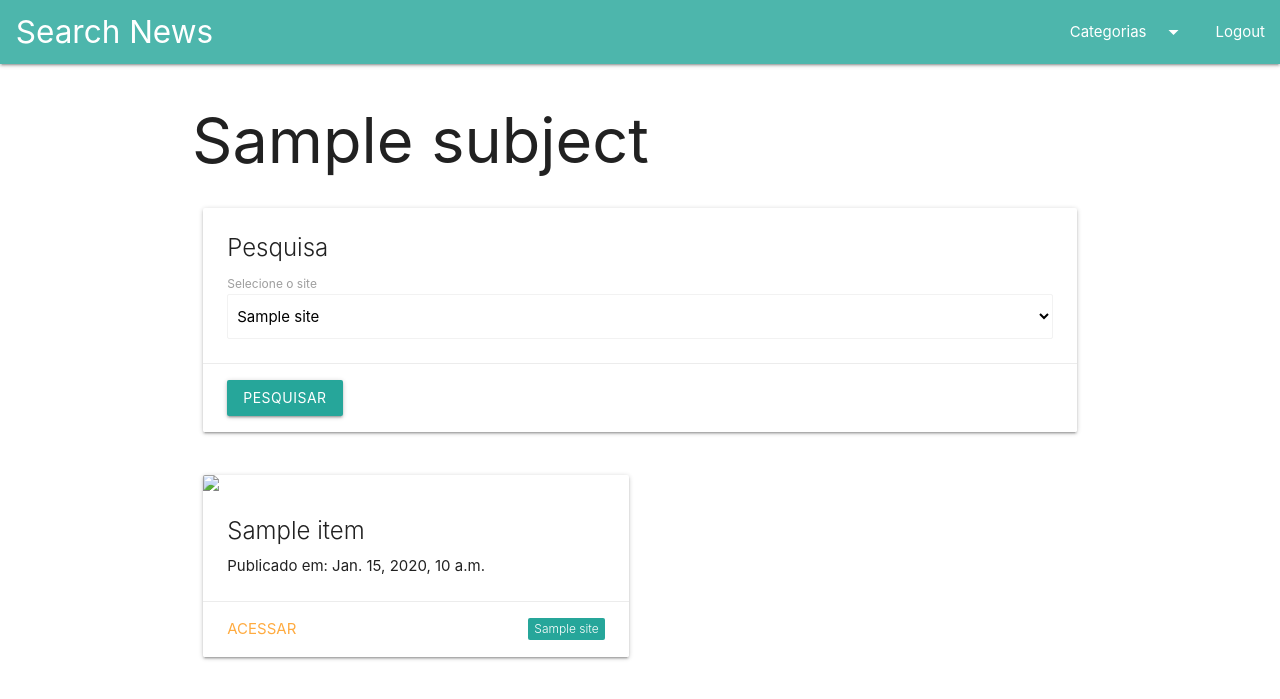
After one commit to pessolatohenrique/search-news, a Django app: template news/templates/category.html in a window 1280 px wide. The commit adds this page. Shown: the top 699 px of the page. Run offline with Django 3.2, Linux system fonts and the light colour scheme; tables that the repository leaves empty hold one stand-in row (values such as "Sample post"); the template is opened without the code that fills it: values that come from a table or form of the project are taken from there, most other values are stand-ins (such as "Sample title", 1, 10 or a date in 2020); parts of the project's set-up code (start-up, migrations or seed data) failed here and were passed over.

Commit message:
Visualizacao de um assunto especifico / pesquisa

```diff
--- /dev/null
+++ b/news/templates/category.html
@@ -0,0 +1,56 @@
+{% extends 'partials/base.html' %} {% block content %}
+
+<section>
+  {% include "partials/menu.html" with categories=categories %}
+</section>
+
+<div class="container">
+  <h1>{{current_category}}</h1>
+
+  <div class="row">
+    <form method="GET" action="{% url 'search' %}">
+      <div class="col s12 m12">
+        <input type="hidden" name="id" value="{{current_category.id}}" />
+        <div class="card">
+          <div class="card-content">
+            <span class="card-title">Pesquisa</span>
+
+            <label>Selecione o site</label>
+            <select class="browser-default" name="site_id" selected="2">
+              {% for site in sites %}
+              <option value="{{site.id}}">{{site.name}}</option>
+              {% endfor %}
+            </select>
+          </div>
+          <div class="card-action">
+            <button class="btn waves-effect waves-light" type="submit">
+              Pesquisar
+            </button>
+          </div>
+        </div>
+      </div>
+    </form>
+  </div>
+  <div class="row">
+    {% for item in timeline %}
+    <div class="col s12 m6">
+      <div class="card">
+        <div class="card-image waves-effect waves-block waves-light">
+          <img class="activator" src="{{item.figure_url}}" />
+        </div>
+        <div class="card-content">
+          <span class="card-title activator grey-text text-darken-4">
+            {{item.title}}
+          </span>
+          <p>Publicado em: {{item.published_at}}</p>
+        </div>
+        <div class="card-action">
+          <span class="new badge" data-badge-caption="">{{item.site}}</span>
+          <a href="#">Acessar</a>
+        </div>
+      </div>
+    </div>
+    {% endfor %}
+  </div>
+  {% endblock %}
+</div>
--- a/news/templates/partials/menu.html
+++ b/news/templates/partials/menu.html
@@ -1,13 +1,13 @@
 <!-- Dropdown Structure -->
 <ul id="dropdown1" class="dropdown-content">
   {% for item in categories %}
-  <li><a href="#!">{{item}}</a></li>
+  <li><a href="{% url 'view' id=item.id %}">{{item}}</a></li>
   {% endfor %}
 </ul>
 
 <ul class="sidenav" id="mobile-demo">
   {% for item in categories %}
-  <li><a href="#!">{{item}}</a></li>
+  <li><a href="{% url 'view' id=item.id %}">{{item}}</a></li>
   {% endfor %}
   <li>
     <a href="collapsible.html">
--- a/news/urls.py
+++ b/news/urls.py
@@ -1,9 +1,9 @@
-from django.urls import path
+from django.urls import path, re_path
 
 from . import views
 
 urlpatterns = [
     path('', views.index, name='index'),
-    # path('<int:recipe_id>', views.view, name='view'),
-    # path('search', views.search, name='search')
+    path('categories', views.search, name='search'),
+    path('categories/<int:id>', views.view, name='view')
 ]
```
Also changed, not shown: news/models.py (+10 -0 lines), news/views.py (+40 -0 lines).
